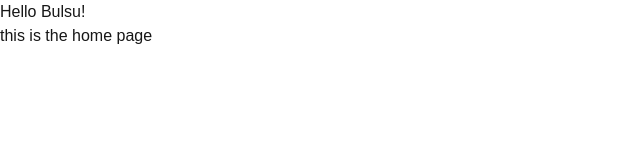
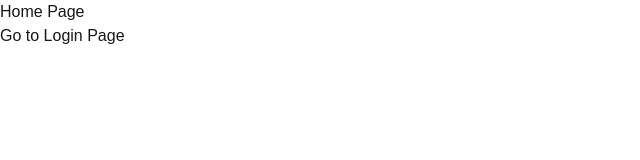
Before and after one commit to doreeday/study-buddy-2, a Next.js app: page / in a window 1280 px wide. Shown: the top 160 px of the page, without its empty margins (0-640 px from the left). Built offline with nearby package versions, Linux system fonts and the light colour scheme.

Commit message:
added temp nav links

```diff
--- a/src/app/login/page.tsx
+++ b/src/app/login/page.tsx
@@ -2,11 +2,10 @@ import Link from "next/link";
 
 export default function Login() {
   return (
-   <section>
-    <div>
-        <link href="/"> Home </link>
-    </div>
-    <div> Login Page</div>
-   </section>
+  <div>
+    <h1>Login Page</h1>
+
+    <Link href="/">Go to Home Page</Link>
+  </div>
   );
 }
--- a/src/app/page.tsx
+++ b/src/app/page.tsx
@@ -2,10 +2,10 @@ import Link from "next/link";
 
 export default function Home() {
   return (
-    <div className="">
-      <h1>Hello Bulsu!</h1>
-        <h2>this is the home page</h2>
+  <div>
+    <h1>Home Page</h1>
 
-    </div>
+    <Link href="/login">Go to Login Page</Link>
+  </div>
   );
 }
```
